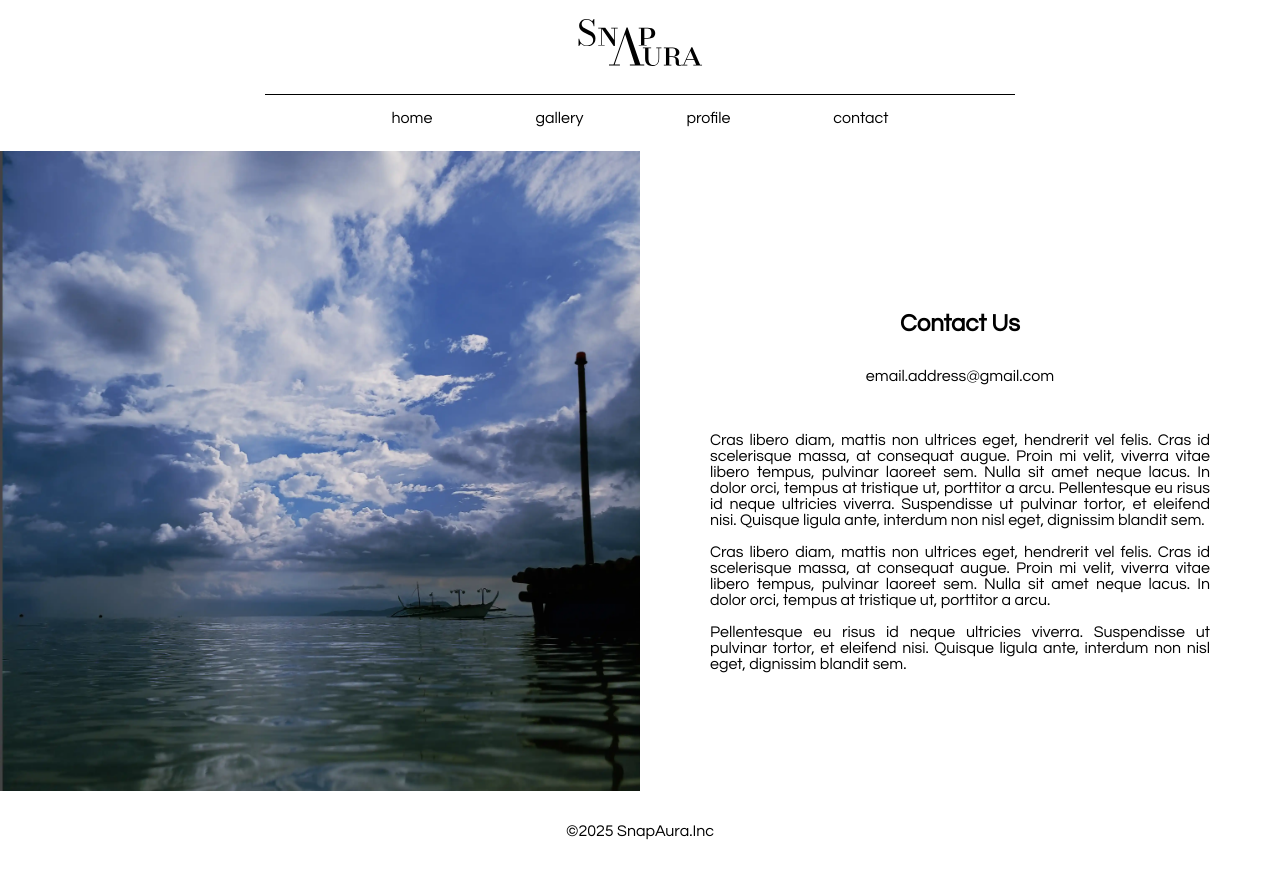
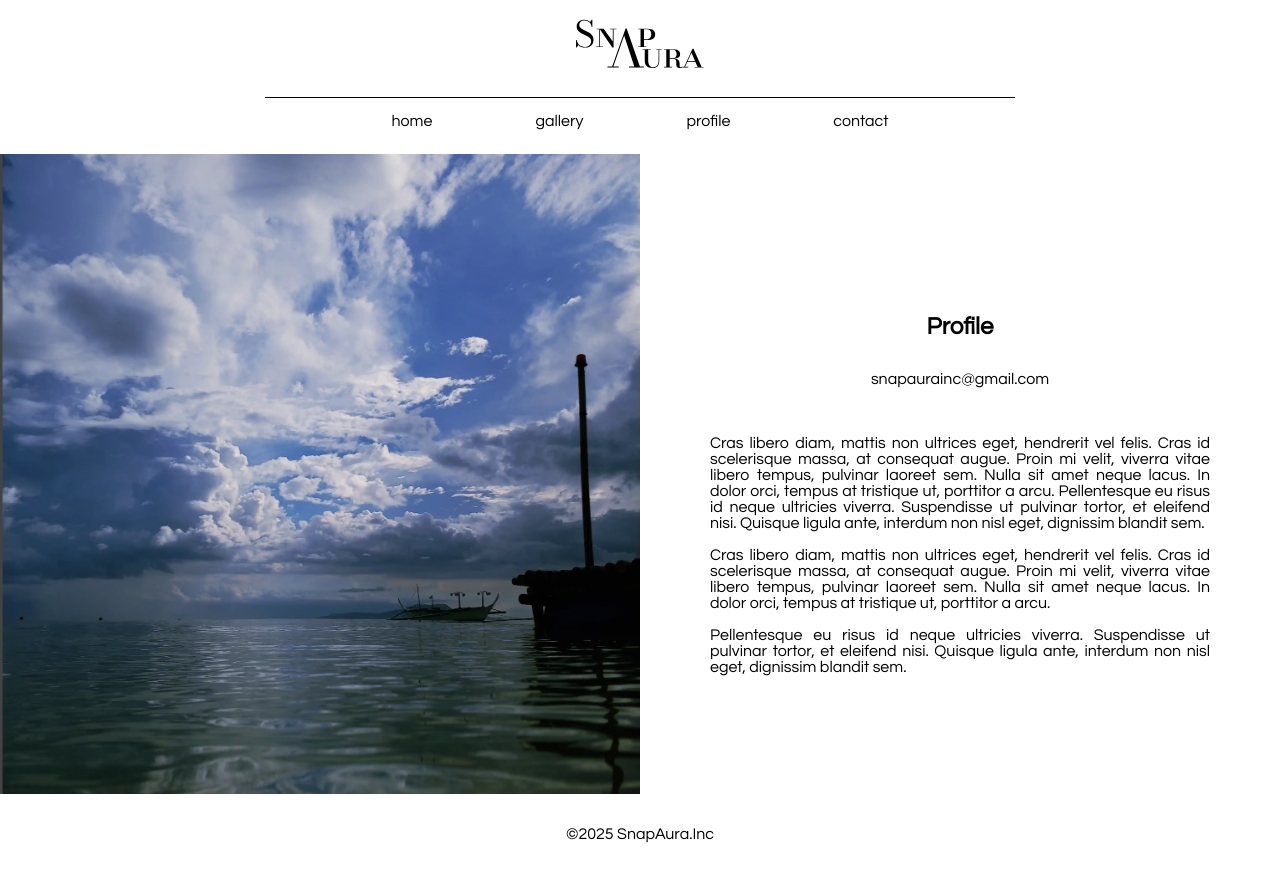
Before and after one commit to Valiant49/Photography-Portfolio, a plain HTML site: page profile.html in a window 1280 px wide. Drawn offline with Linux system fonts and the light colour scheme.

Commit message:
update email contacts

```diff
--- a/css/style1.css
+++ b/css/style1.css
@@ -10,7 +10,7 @@ body {
 }
 
 .logo-wrapper {
-    width: 155px;
+    width: 160px;
     margin: auto;
     display: block;
     margin: auto;
--- a/profile.html
+++ b/profile.html
@@ -36,8 +36,8 @@
                 <div class="profile-details">
                     <div class="profile-container">
 
-                            <h1>Contact Us</h1>
-                            <p id="email-address">email.address@gmail.com</p>
+                            <h1>Profile</h1>
+                            <p id="email-address">snapaurainc@gmail.com</p>
 
                             <p id="description">
                                 Cras libero diam, mattis non ultrices eget, hendrerit vel felis.
```
Also changed, not shown: contact.html (+1 -1 lines), index.html (+1 -1 lines).
